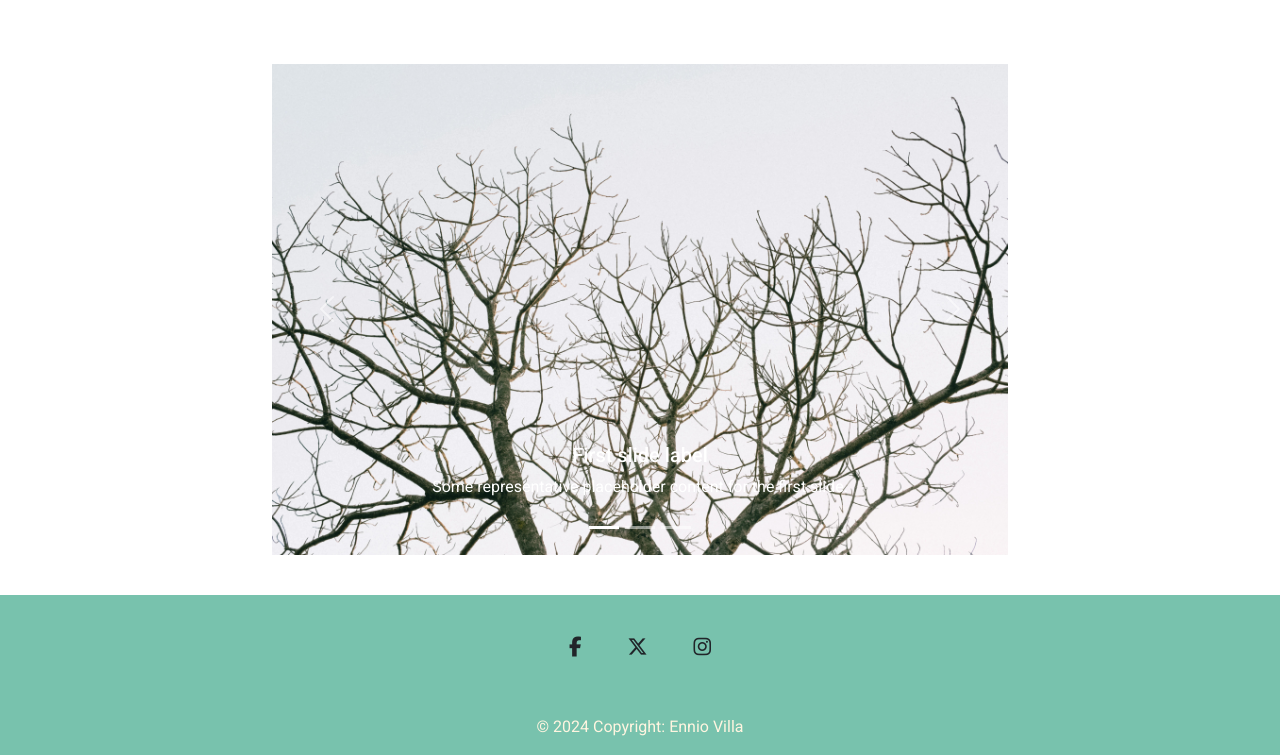
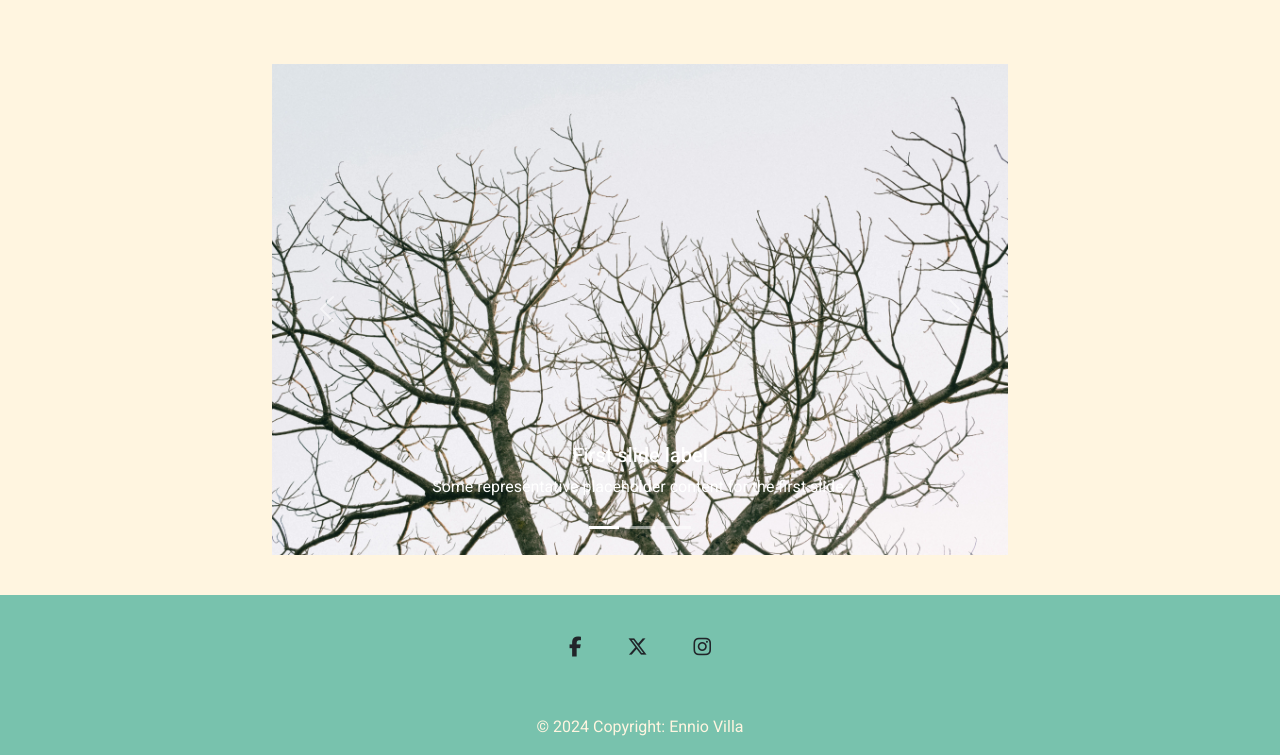
Before and after one commit to enniovilla/project-4-ci, a Django app: page / in a window 1280 px wide. Shown: the part 136-891 px from the top of the page. Run offline with Django 5.2, Linux system fonts and the light colour scheme; some libraries are stand-ins or nearby versions.

Commit message:
Add background color

```diff
--- a/static/css/style.css
+++ b/static/css/style.css
@@ -8,6 +8,7 @@
 
 body {
     font-family: 'Roboto', sans-serif;
+    background: var(--secondary-color);
 }
 
 header>div:first-child a,
```
